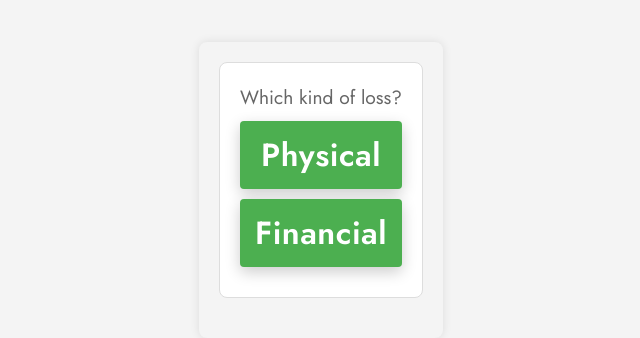
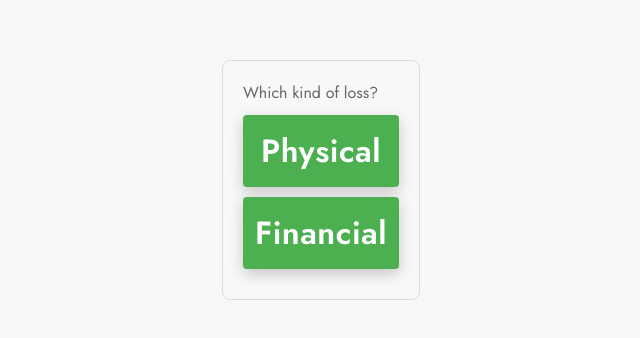
Before and after one commit to NyayaSetu-SIH/NyaySetu-Frontend, a React (Create React App) app: page /kyr in a window 1280 px wide. Shown: the part 210-548 px from the top of the page, without its empty margins (319-959 px from the left). Built offline with nearby package versions, Linux system fonts and the light colour scheme; no server answers.

Commit message:
FIX:added kyr updates

```diff
--- a/src/Components/kyr/kyr.jsx
+++ b/src/Components/kyr/kyr.jsx
@@ -3,14 +3,13 @@ import '../styles/legalChatbot.css';
 
 const DecisionNode = ({ question, options, handleOptionClick }) => {
   const isLeaf = !options;
-
   return (
     <div className="decision-node">
       <p>{question}</p>
       {!isLeaf && (
         <div className="options">
           {options.map((option, index) => (
-            <button key={index} onClick={() => handleOptionClick(option.action)}>
+            <button key={index} onClick={() => handleOptionClick(option.action, option.label)}>
               {option.label}
             </button>
           ))}
@@ -21,15 +20,17 @@ const DecisionNode = ({ question, options, handleOptionClick }) => {
 };
 
 const LegalChatDecisionTree = () => {
+  const [prevNode, setPrevNode] = useState('');
   const [currentNode, setCurrentNode] = useState(initialDecisionTree);
   const [isLoading, setIsLoading] = useState(false);
-
-  const handleOptionClick = (action) => {
+  const [isSelected, cardSelected] = useState(false);
+  const handleOptionClick = (action, label) => {
     setIsLoading(true);
-
+    cardSelected(true);
     // Simulate a 3-second delay before changing the node
     setTimeout(() => {
       const nextNode = action();
+      setPrevNode(label);
       setCurrentNode(nextNode);
       setIsLoading(false);
     }, 2000);
@@ -40,12 +41,15 @@ const LegalChatDecisionTree = () => {
   }, []);
 
   return (
-    <div className="legal-chat-decision-tree">
-      <DecisionNode {...currentNode} handleOptionClick={handleOptionClick} />
-      {isLoading && <div className="loading">Loading...</div>}
+    <div className="legal-chat-container">
+      <div className="chat-card right-card">
+        <DecisionNode {...currentNode} handleOptionClick={(action, label) => handleOptionClick(action, label)} />
+        {isLoading && <div className="loading">Loading...</div>}
+      </div>
     </div>
   );
 };
+
 
 const initialDecisionTree = {
   question: "Which kind of loss?",
--- a/src/Components/styles/legalChatbot.css
+++ b/src/Components/styles/legalChatbot.css
@@ -6,18 +6,42 @@ body {
   align-items: center;
   height: 100vh;
   margin: 0;
+  font-family: 'Arial', sans-serif;
+  background-color: #f8f8f8;
 }
 
-  .legal-chat-decision-tree {
-    max-width: 500px;
-    padding: 20px;
+.legal-chat-container {
+  perspective: 1000px; /* Perspective for 3D effect */
+}
+
+.legal-chat-card {
+  width: 60%;
+  padding: 30px;
   background-color: #f4f4f4;
-    border-radius: 8px;
-    box-shadow: 0 0 10px rgba(0, 0, 0, 0.1);
+  border-radius: 12px;
+  box-shadow: 0 4px 8px rgba(0, 0, 0, 0.1);
+  margin: 20px;
+  transition: transform 0.5s; /* 3D transition effect */
+  transform-style: preserve-3d;
+}
+
+.show-card {
+  transform: rotateY(0deg); /* Initial rotation */
+}
+
+.hide-card {
+  transform: rotateY(180deg); /* Rotate for hiding */
+}
+
+.left-card {
+  color: #333;
+}
+
+.right-card {
+  color: #444;
 }
 
 .decision-node {
-    background-color: #fff;
   border: 1px solid #ddd;
   border-radius: 8px;
   padding: 20px;
@@ -26,6 +50,7 @@ body {
 
 p {
   margin: 0 0 10px;
+  font-size: 16px;
 }
 
 .options {
@@ -38,9 +63,10 @@ body {
   color: #fff;
   border: none;
   border-radius: 4px;
-    padding: 10px;
+  padding: 12px;
   margin-bottom: 10px;
   cursor: pointer;
+  transition: background-color 0.3s ease;
 }
 
 button:hover {
@@ -51,4 +77,11 @@ body {
   margin-top: 10px;
   color: #555;
   font-style: italic;
+  text-align: center;
+  font-size: 14px;
 }
+
+.prev-node-label {
+  font-weight: bold;
+  font-size: 18px;
+}
```
Lines whose indentation alone changed are shown as unchanged.
